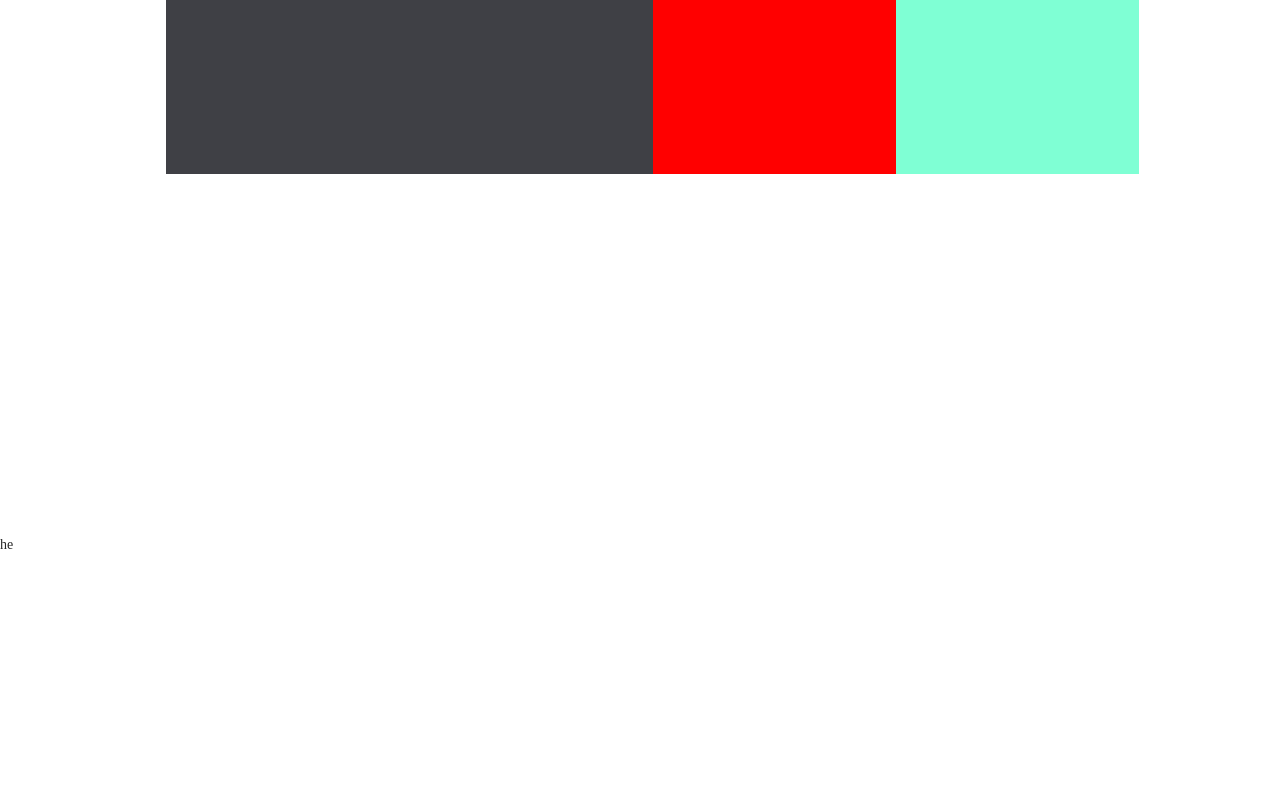
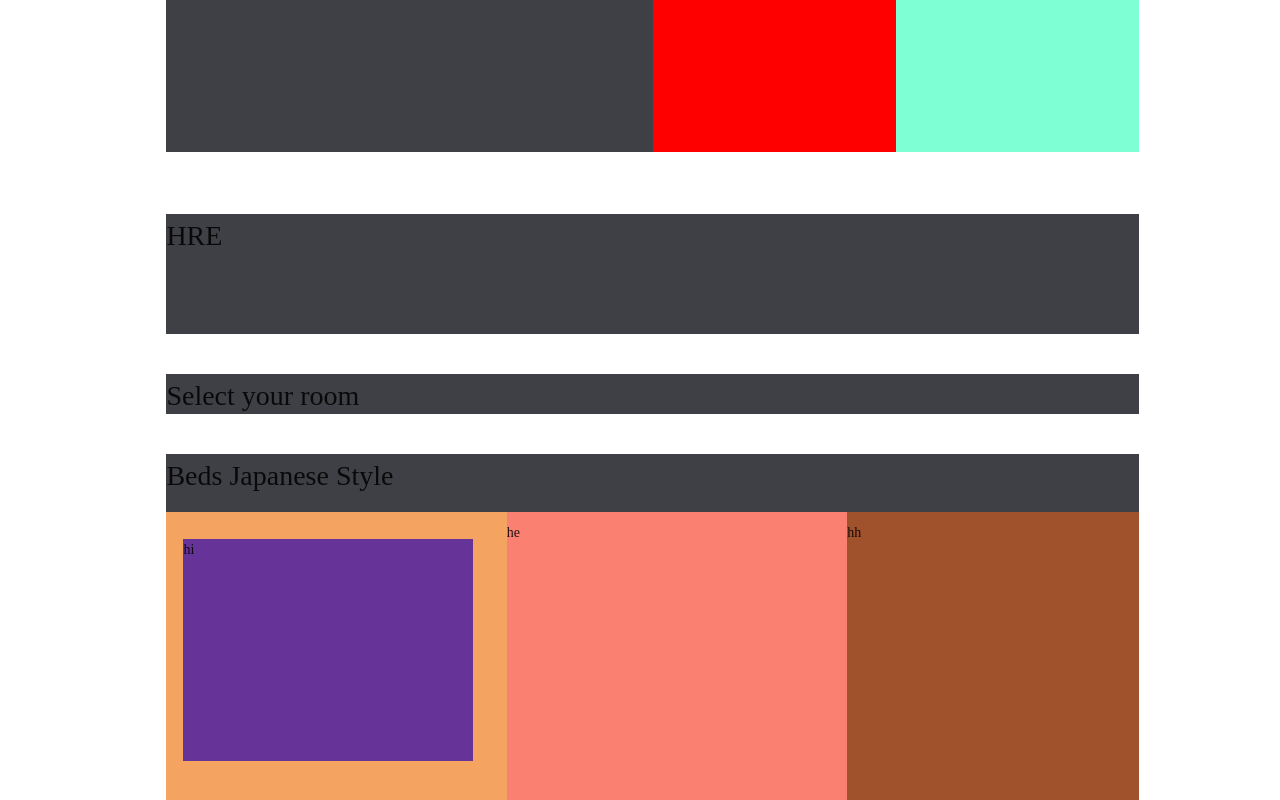
Before and after one commit to pracharapol/Project_Softarch, a React (Create React App) app: page /Hotelsinfo in a window 1280 px wide. Shown: the part 426-1226 px from the top of the page. Before the commit the page ends 982 px from the top, so only its background shows below. Built offline with nearby package versions, Linux system fonts and the light colour scheme.

Commit message:
set โครงต่างๆพร้อมใส่ข้อมูลจริง

```diff
--- a/src/Css/Hotelsinfo.css
+++ b/src/Css/Hotelsinfo.css
@@ -191,12 +191,7 @@
   text-align: left;
   margin-left: 9%;
 }
-/* .backgpicinfo {
-  position: absolute;
-  width: 100%;
-  height: 50%;
-  background-color: #3f4;
-} */
+
 .bodypicinfo {
   margin-top: 3%;
   position: absolute;
@@ -252,7 +247,74 @@
   height: 50%;
   background-color: aquamarine;
 }
+
+/* .backgpicinfo {
+  position: absolute;
+  height: 80%;
+  width: 100%;
+  background-color: #3f4;
+} */
 .bodyinforoom {
   position: absolute;
-  top: 120%;
+  background-color: #3f4045;
+  top: 80%;
+  left: 13%;
+  width: 76%;
+  height: 15%;
 }
+.selectroominfo {
+  position: absolute;
+  background-color: #3f4045;
+  top: 100%;
+  left: 13%;
+  width: 76%;
+  height: 5%;
+}
+.anoterRoom {
+  background-color: #3f4045;
+  position: absolute;
+  left: 13%;
+  width: 76%;
+  top: 110%;
+  height: 40%;
+}
+.bedinforoom {
+  background-color: #3f4;
+  height: 82%;
+  display: block;
+}
+.firstbedinforoom {
+  padding-top: 1%;
+  position: absolute;
+  width: 35%;
+  height: 90%;
+  background: sandybrown;
+  float: left;
+}
+.picbedinforoom {
+  position: relative;
+  margin: 5%;
+  width: 85%;
+  height: 80%;
+  background: rebeccapurple;
+}
+.secondbedinforoom {
+  position: absolute;
+  padding-top: 1%;
+  /* position: relative; */
+  left: 35%;
+  width: 35%;
+  height: 90%;
+  background: salmon;
+  float: none;
+}
+.threebedinforoom {
+  position: absolute;
+  padding-top: 1%;
+  /* position: relative; */
+  left: 70%;
+  width: 30%;
+  height: 90%;
+  background: sienna;
+  float: right;
+}
--- a/src/page/Hotelsinfo.tsx
+++ b/src/page/Hotelsinfo.tsx
@@ -119,7 +119,6 @@ function Hotelsinfo() {
         </Link>
       </div>
       <div className="backgpicinfo">
-        hi
         <div className="bodypicinfo">
           <div className="bodyleftinfo">hi</div>
           <div className="bodyrightinfo">
@@ -130,7 +129,22 @@ function Hotelsinfo() {
           </div>
         </div>
       </div>
-      <div className="bodyinforoom">he</div>
+      <div className="bodyinforoom">
+        <h1>HRE</h1>
+      </div>
+      <div className="selectroominfo">
+        <h1>Select your room</h1>
+      </div>
+      <div className="anoterRoom">
+        <h1>Beds Japanese Style</h1>
+        <div className="bedinforoom">
+          <div className="firstbedinforoom">
+            <div className="picbedinforoom">hi</div>
+          </div>
+          <div className="secondbedinforoom">he</div>
+          <div className="threebedinforoom">hh</div>
+        </div>
+      </div>
     </div>
   );
 }
```
